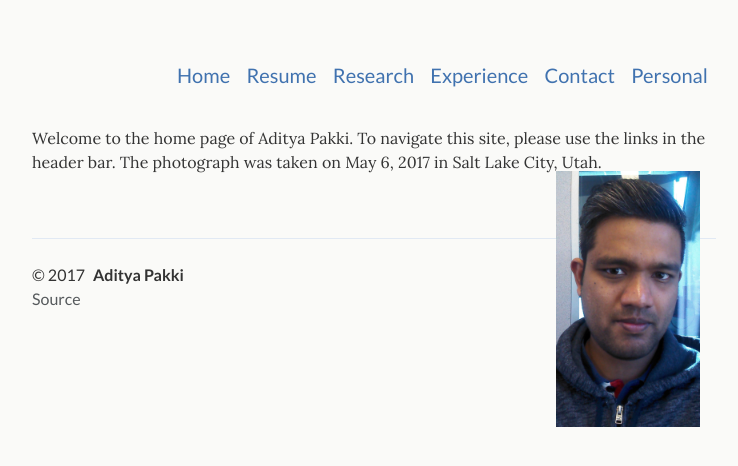
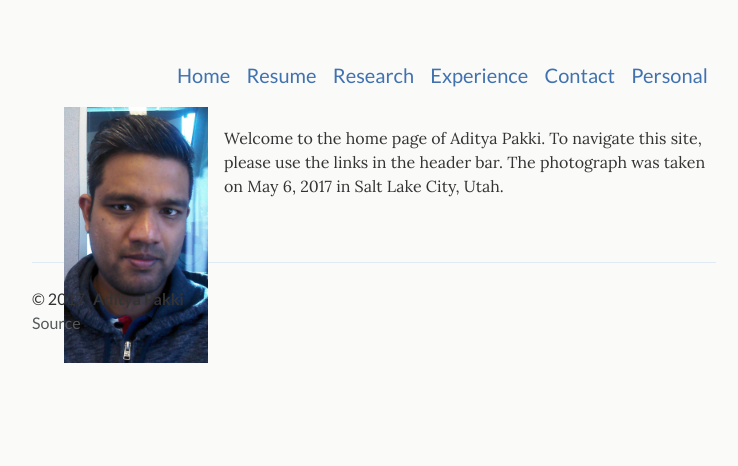
Before and after one commit to adityapakki/adityapakki.github.io, a Jekyll site: the page built from index.html, in a window 1280 px wide. Shown: the top 466 px of the page, without its empty margins (266-1004 px from the left). Built offline with Jekyll 4.4.1, drawn with Linux system fonts in a browser that asks for light colours.

```diff
--- a/_pages/contact.html
+++ b/_pages/contact.html
@@ -1,14 +1,11 @@
 ---
 layout: page
 title: Resume
-permalink: /resume/
+permalink: /contact/
 subtitle: Connect with me by -
 ---
 
 <p>
-<figure class="site-profile">
-    <img src="{{ site.baseurl }}/assets/img/profile.jpg">
-</figure>
 <div class="site-links">
   <div class="site-contact">
     <ol>
--- a/_sass/_page.scss
+++ b/_sass/_page.scss
@@ -167,7 +167,7 @@ p.post-desc {
 }
 
 .site-profile {
-  float: right;
+  float: left;
   width: 96px;
   height: 96px;
   margin: -.4rem 1rem 0 $spacer;
--- a/index.html
+++ b/index.html
@@ -3,9 +3,9 @@ layout: default
 ---
 
 <p>
-Welcome to the home page of Aditya Pakki. To navigate this site, please use the links in the header bar.
-The photograph was taken on May 6, 2017 in Salt Lake City, Utah.
 <figure class="site-profile">
     <img src="{{ site.baseurl }}/assets/img/profile.jpg">
 </figure>
+Welcome to the home page of Aditya Pakki. To navigate this site, please use the links in the header bar.
+The photograph was taken on May 6, 2017 in Salt Lake City, Utah.
 </p>
```
Also changed, not shown: _pages/resume.md (+1 -1 lines).
